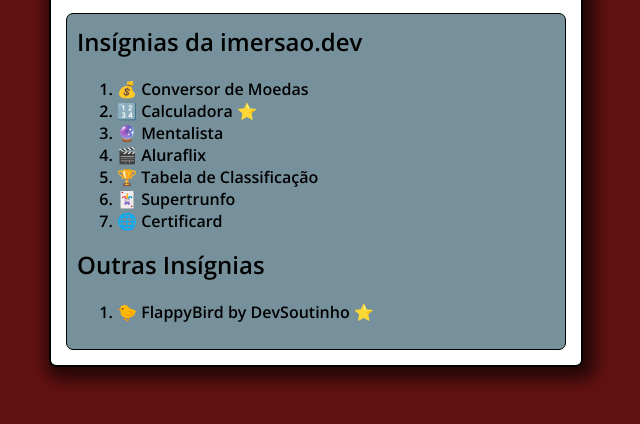
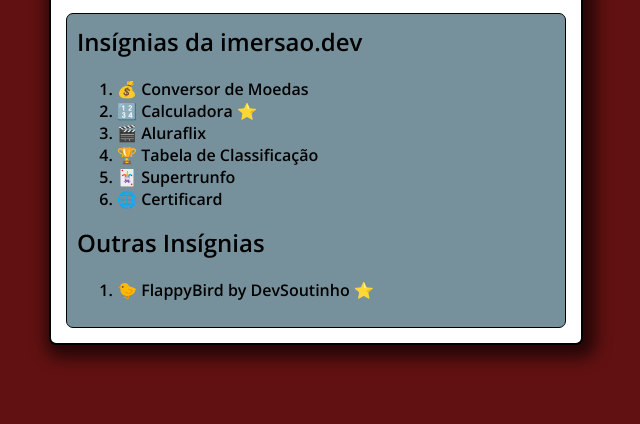
Before and after one commit to TiMacedoC/CertifiCard-imersaoDEV, a plain HTML site: page index.html in a window 1280 px wide. Shown: the part 244-668 px from the top of the page, without its empty margins (324-964 px from the left). Drawn offline with nearby package versions, Linux system fonts and the light colour scheme.

Commit message:
finalizado

```diff
--- a/index.html
+++ b/index.html
@@ -29,13 +29,20 @@
       <ol>
         <li><a class="projectLink" href="https://codepen.io/Timacedoc/full/mdRbXNG" target="_blank">💰 Conversor de
             Moedas</a></li>
+
         <li><a class="projectLink" href="https://codepen.io/Timacedoc/full/WNRZXjZ" target="_blank">🔢 Calculadora</a> ⭐
         </li>
-        <li>🔮 Mentalista</li>
-        <li>🎬 Aluraflix</li>
-        <li>🏆 Tabela de Classificação</li>
+
+        <li><a class="projectLink" href="https://codepen.io/Timacedoc/full/NWdNJOX" target="_blank">🎬 Aluraflix</a>
+        </li>
+
+        <li><a class="projectLink" href="https://codepen.io/Timacedoc/full/oNBzZxg" target="_blank">🏆 Tabela de
+            Classificação</a>
+        </li>
+
         <li><a class="projectLink" href="https://codepen.io/Timacedoc/full/OJWppmV" target="_blank">🃏 Supertrunfo</a>
         </li>
+
         <li><a class="projectLink" href="https://codepen.io/Timacedoc/full/GRrWPbo" target="_blank">🌐 Certificard</a>
         </li>
       </ol>
--- a/style.css
+++ b/style.css
@@ -46,6 +46,7 @@
 
 img.logo:hover{
   opacity: 0.6;
+  transform: scale(1.2);
 }
 
 h2{
```
